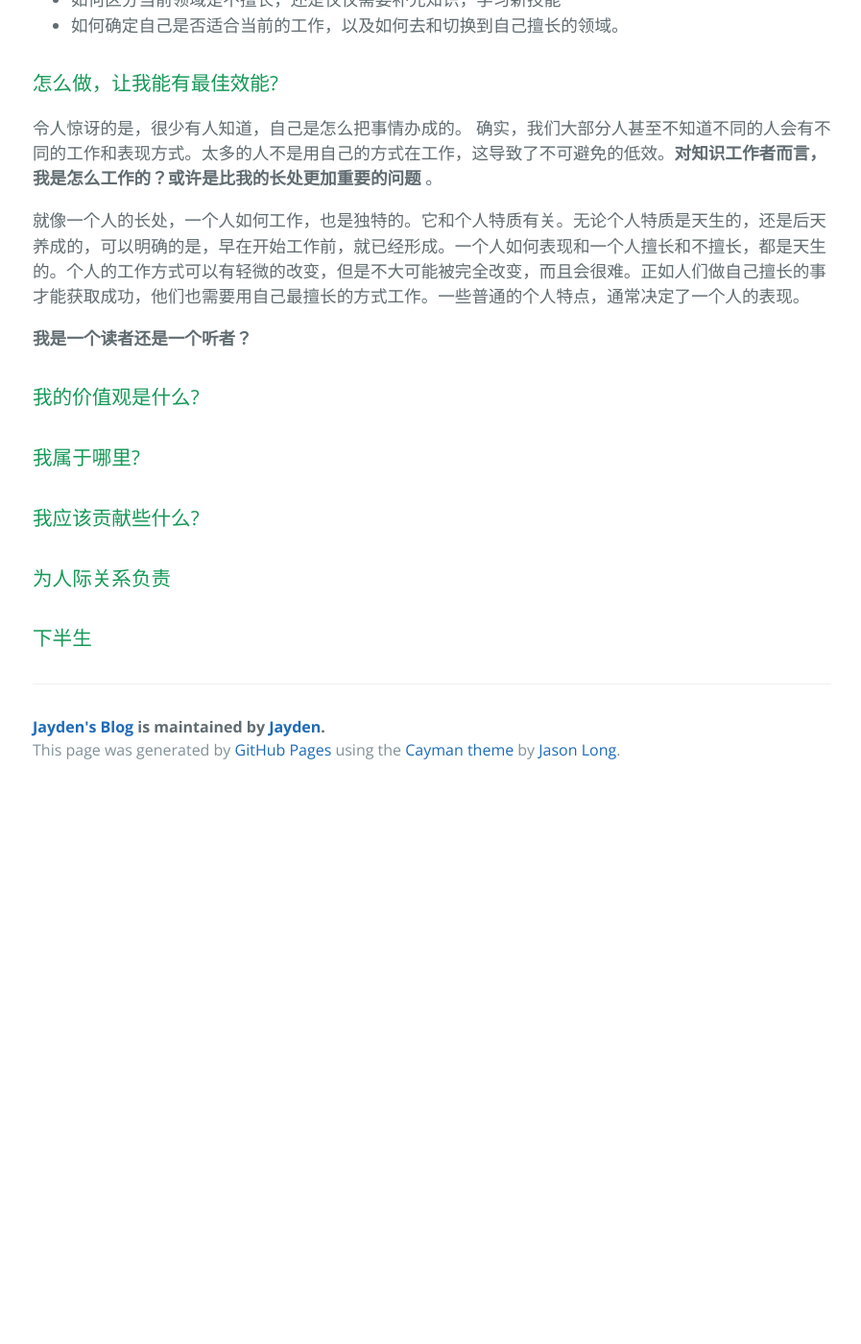
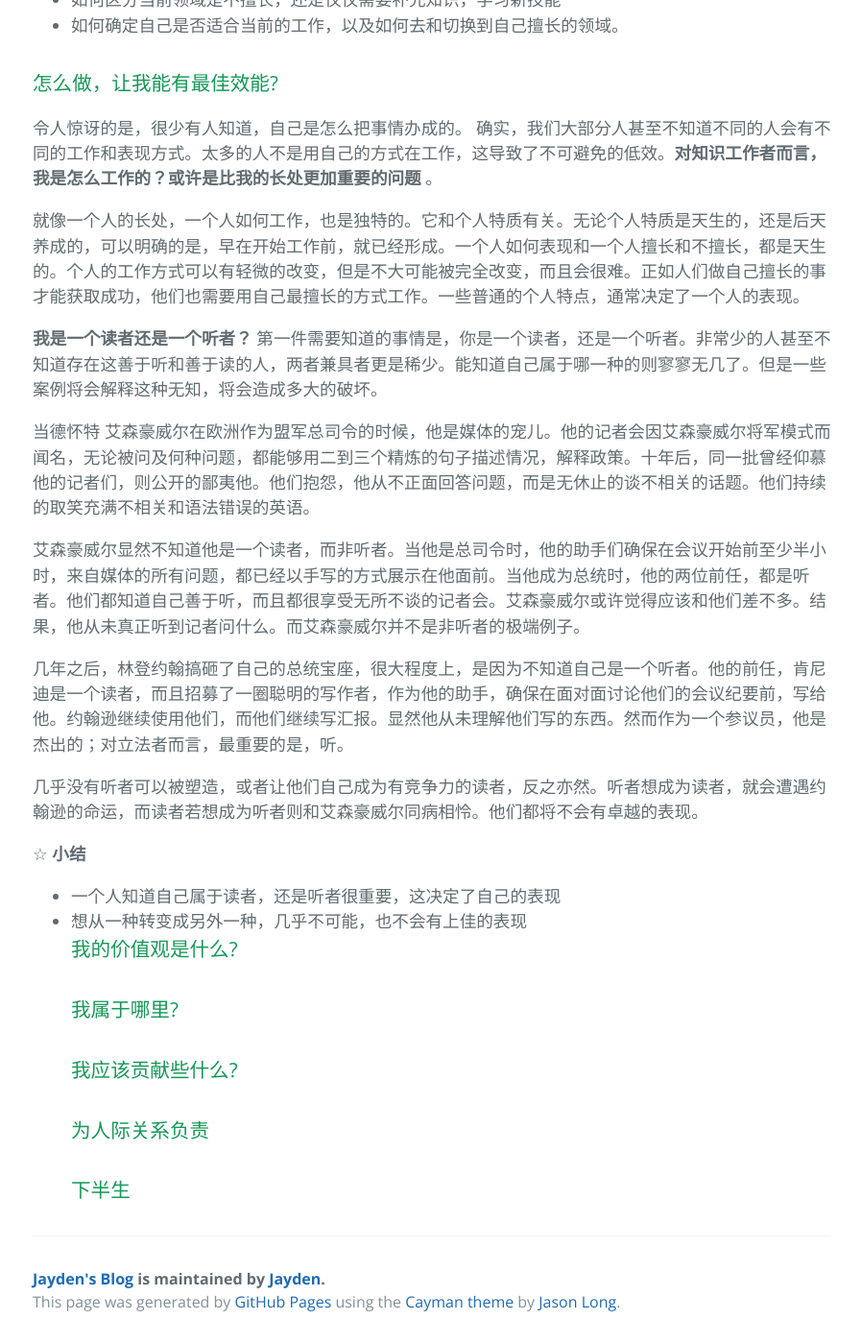
Before and after one commit to dreamhb/dreamhb.github.io, a Jekyll site: the page built from _posts/2021-04-19-Reading-Managing-Oneself.md, in a window 1280 px wide and 1400 px high, scrolled down 2331 px. Shown: the whole window at 96% size, without its empty margins (190-1087 px from the left). Built offline with Jekyll 4.4.1, drawn with Linux system fonts in a browser that asks for light colours; comment, search, counter and statistics services are not loaded; before the commit the page ends 3156 px from its top, so only the background shows below that.

Commit message:
add some content

```diff
--- a/_posts/2021-04-19-Reading-Managing-Oneself.md
+++ b/_posts/2021-04-19-Reading-Managing-Oneself.md
@@ -55,7 +55,20 @@ image:
 
 就像一个人的长处，一个人如何工作，也是独特的。它和个人特质有关。无论个人特质是天生的，还是后天养成的，可以明确的是，早在开始工作前，就已经形成。一个人如何表现和一个人擅长和不擅长，都是天生的。个人的工作方式可以有轻微的改变，但是不大可能被完全改变，而且会很难。正如人们做自己擅长的事才能获取成功，他们也需要用自己最擅长的方式工作。一些普通的个人特点，通常决定了一个人的表现。
 
-**我是一个读者还是一个听者？**
+
+**我是一个读者还是一个听者？** 第一件需要知道的事情是，你是一个读者，还是一个听者。非常少的人甚至不知道存在这善于听和善于读的人，两者兼具者更是稀少。能知道自己属于哪一种的则寥寥无几了。但是一些案例将会解释这种无知，将会造成多大的破坏。
+
+当德怀特 艾森豪威尔在欧洲作为盟军总司令的时候，他是媒体的宠儿。他的记者会因艾森豪威尔将军模式而闻名，无论被问及何种问题，都能够用二到三个精炼的句子描述情况，解释政策。十年后，同一批曾经仰慕他的记者们，则公开的鄙夷他。他们抱怨，他从不正面回答问题，而是无休止的谈不相关的话题。他们持续的取笑充满不相关和语法错误的英语。
+
+艾森豪威尔显然不知道他是一个读者，而非听者。当他是总司令时，他的助手们确保在会议开始前至少半小时，来自媒体的所有问题，都已经以手写的方式展示在他面前。当他成为总统时，他的两位前任，都是听者。他们都知道自己善于听，而且都很享受无所不谈的记者会。艾森豪威尔或许觉得应该和他们差不多。结果，他从未真正听到记者问什么。而艾森豪威尔并不是非听者的极端例子。
+
+几年之后，林登约翰搞砸了自己的总统宝座，很大程度上，是因为不知道自己是一个听者。他的前任，肯尼迪是一个读者，而且招募了一圈聪明的写作者，作为他的助手，确保在面对面讨论他们的会议纪要前，写给他。约翰逊继续使用他们，而他们继续写汇报。显然他从未理解他们写的东西。然而作为一个参议员，他是杰出的；对立法者而言，最重要的是，听。
+
+几乎没有听者可以被塑造，或者让他们自己成为有竞争力的读者，反之亦然。听者想成为读者，就会遭遇约翰逊的命运，而读者若想成为听者则和艾森豪威尔同病相怜。他们都将不会有卓越的表现。
+
+☆ **小结**
+* 一个人知道自己属于读者，还是听者很重要，这决定了自己的表现
+* 想从一种转变成另外一种，几乎不可能，也不会有上佳的表现
 ### 我的价值观是什么?
 ### 我属于哪里?
 ### 我应该贡献些什么?
```
